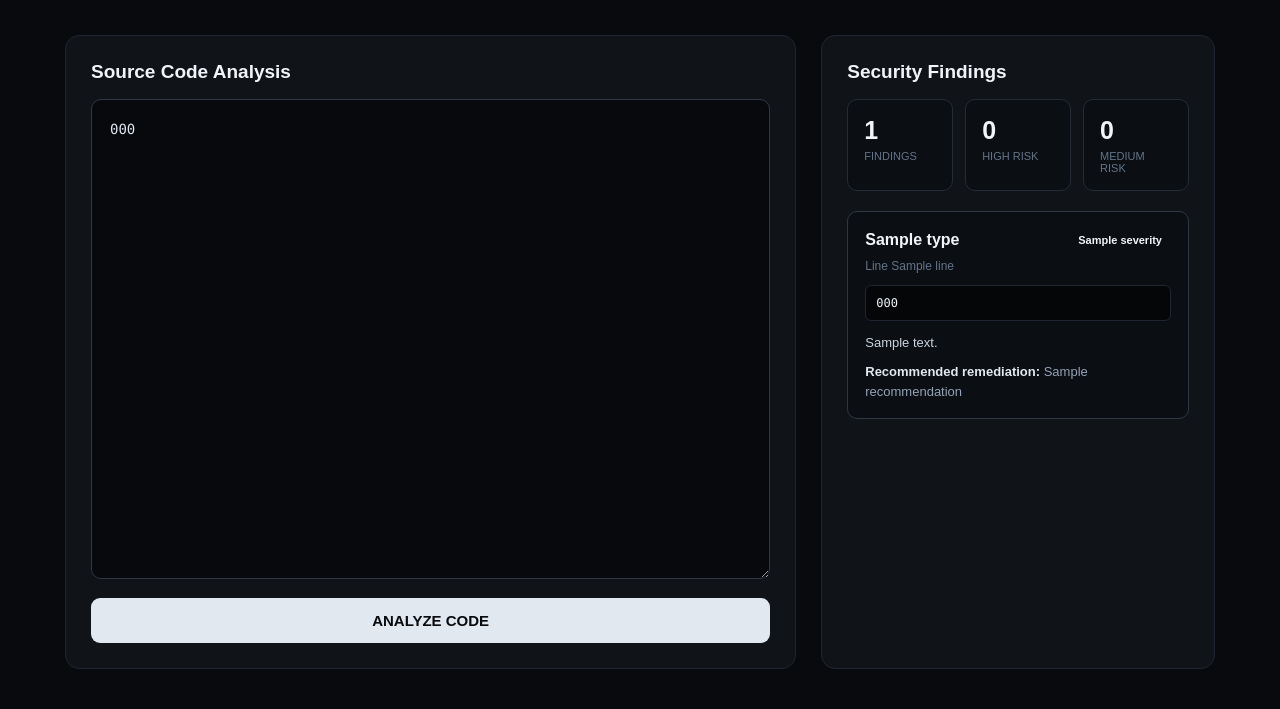
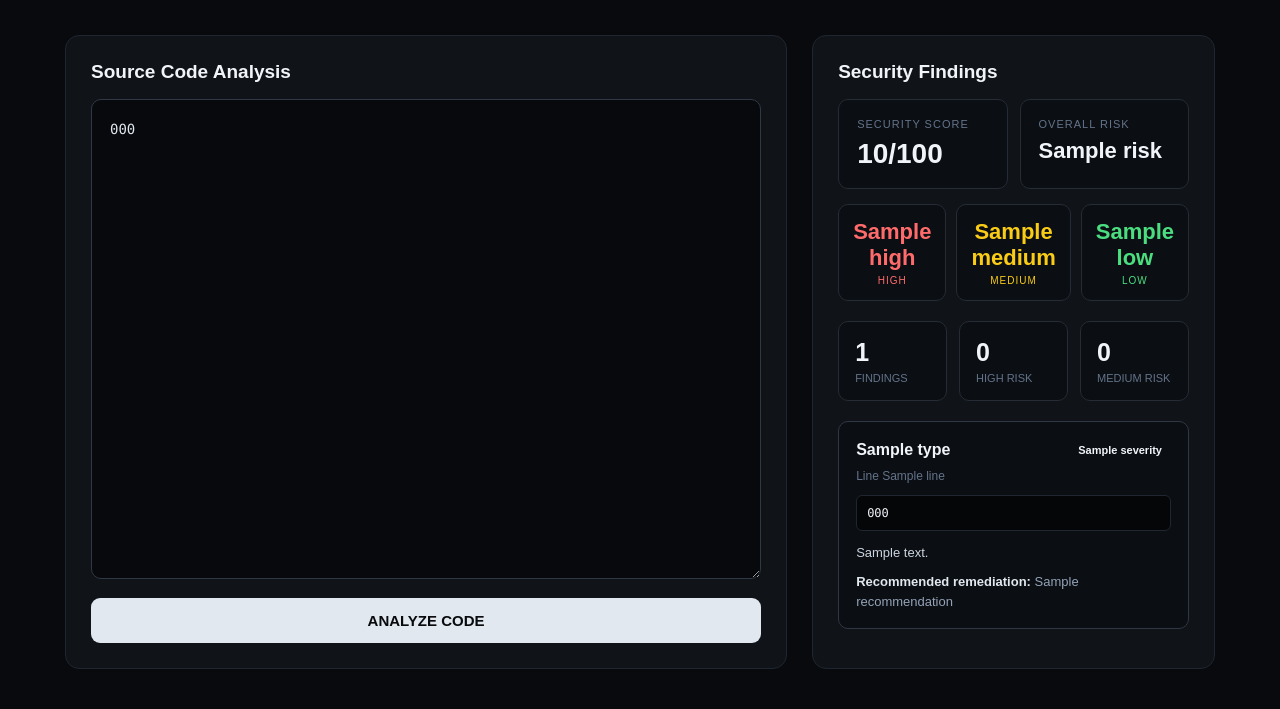
Before and after one commit to fazeen-max/AI-Secure-Code-Auditor, a Flask app: template templates/dashboard.html in a window 1280 px wide. Shown: the part 156-865 px from the top of the page. Run offline with Flask 3, Linux system fonts and the light colour scheme; the template is opened without the code that fills it: most values are stand-ins (such as "Sample title", 1, 10 or a date in 2020).

Commit message:
Add security risk summary and scoring

```diff
--- a/main.py
+++ b/main.py
@@ -2,6 +2,32 @@ from flask import Flask, render_template, request
 from analyzer.scanner import scan_code
 
 app = Flask(__name__)
+
+
+def calculate_risk(findings):
+    high = sum(1 for finding in findings if finding["severity"] == "HIGH")
+    medium = sum(1 for finding in findings if finding["severity"] == "MEDIUM")
+    low = sum(1 for finding in findings if finding["severity"] == "LOW")
+
+    # Start with a perfect score
+    score = 100
+
+    # Deduct points based on severity
+    score -= high * 25
+    score -= medium * 15
+    score -= low * 5
+
+    # Keep score between 0 and 100
+    score = max(0, min(100, score))
+
+    if score >= 80:
+        risk = "LOW"
+    elif score >= 50:
+        risk = "MEDIUM"
+    else:
+        risk = "HIGH"
+
+    return score, risk, high, medium, low
 
 
 @app.route("/", methods=["GET", "POST"])
@@ -10,17 +36,31 @@ def dashboard():
     findings = []
     submitted_code = ""
 
+    score = None
+    risk = None
+    high = 0
+    medium = 0
+    low = 0
+
     if request.method == "POST":
 
         submitted_code = request.form.get("code", "")
 
         if submitted_code.strip():
+
             findings = scan_code(submitted_code)
+
+            score, risk, high, medium, low = calculate_risk(findings)
 
     return render_template(
         "dashboard.html",
         findings=findings,
-        submitted_code=submitted_code
+        submitted_code=submitted_code,
+        score=score,
+        risk=risk,
+        high=high,
+        medium=medium,
+        low=low
     )
 
 
--- a/templates/dashboard.html
+++ b/templates/dashboard.html
@@ -211,6 +211,91 @@
         .recommendation strong {
             color: #e2e8f0;
         }
+        .risk-summary {
+    display: grid;
+    grid-template-columns: 1fr 1fr;
+    gap: 12px;
+    margin-bottom: 15px;
+}
+
+.score-box,
+.risk-box {
+    background: #0b0e12;
+    border: 1px solid #252c36;
+    border-radius: 10px;
+    padding: 18px;
+}
+
+.score-label {
+    color: #64748b;
+    font-size: 11px;
+    letter-spacing: 1px;
+    margin-bottom: 8px;
+}
+
+.score-number {
+    font-size: 28px;
+    font-weight: bold;
+}
+
+.risk-value {
+    font-size: 22px;
+    font-weight: bold;
+}
+
+.risk-value.low {
+    color: #4ade80;
+}
+
+.risk-value.medium {
+    color: #facc15;
+}
+
+.risk-value.high {
+    color: #ff6b6b;
+}
+
+.risk-stats {
+    display: grid;
+    grid-template-columns: repeat(3, 1fr);
+    gap: 10px;
+    margin-bottom: 20px;
+}
+
+.risk-stat {
+    background: #0b0e12;
+    border: 1px solid #252c36;
+    border-radius: 10px;
+    padding: 14px;
+    text-align: center;
+}
+
+.risk-stat strong {
+    display: block;
+    font-size: 22px;
+}
+
+.risk-stat span {
+    display: block;
+    margin-top: 4px;
+    font-size: 10px;
+    letter-spacing: 1px;
+}
+
+.high-stat strong,
+.high-stat span {
+    color: #ff6b6b;
+}
+
+.medium-stat strong,
+.medium-stat span {
+    color: #facc15;
+}
+
+.low-stat strong,
+.low-stat span {
+    color: #4ade80;
+}
 
         @media (max-width: 850px) {
             .layout {
@@ -275,6 +360,45 @@
         <div class="card">
 
             <h2>Security Findings</h2>
+            {% if score is not none %}
+
+<div class="risk-summary">
+
+    <div class="score-box">
+        <div class="score-label">SECURITY SCORE</div>
+        <div class="score-number">{{ score }}/100</div>
+    </div>
+
+    <div class="risk-box">
+        <div class="score-label">OVERALL RISK</div>
+
+        <div class="risk-value {{ risk|lower }}">
+            {{ risk }}
+        </div>
+    </div>
+
+</div>
+
+<div class="risk-stats">
+
+    <div class="risk-stat high-stat">
+        <strong>{{ high }}</strong>
+        <span>HIGH</span>
+    </div>
+
+    <div class="risk-stat medium-stat">
+        <strong>{{ medium }}</strong>
+        <span>MEDIUM</span>
+    </div>
+
+    <div class="risk-stat low-stat">
+        <strong>{{ low }}</strong>
+        <span>LOW</span>
+    </div>
+
+</div>
+
+{% endif %}
 
             {% if findings %}
 
```
